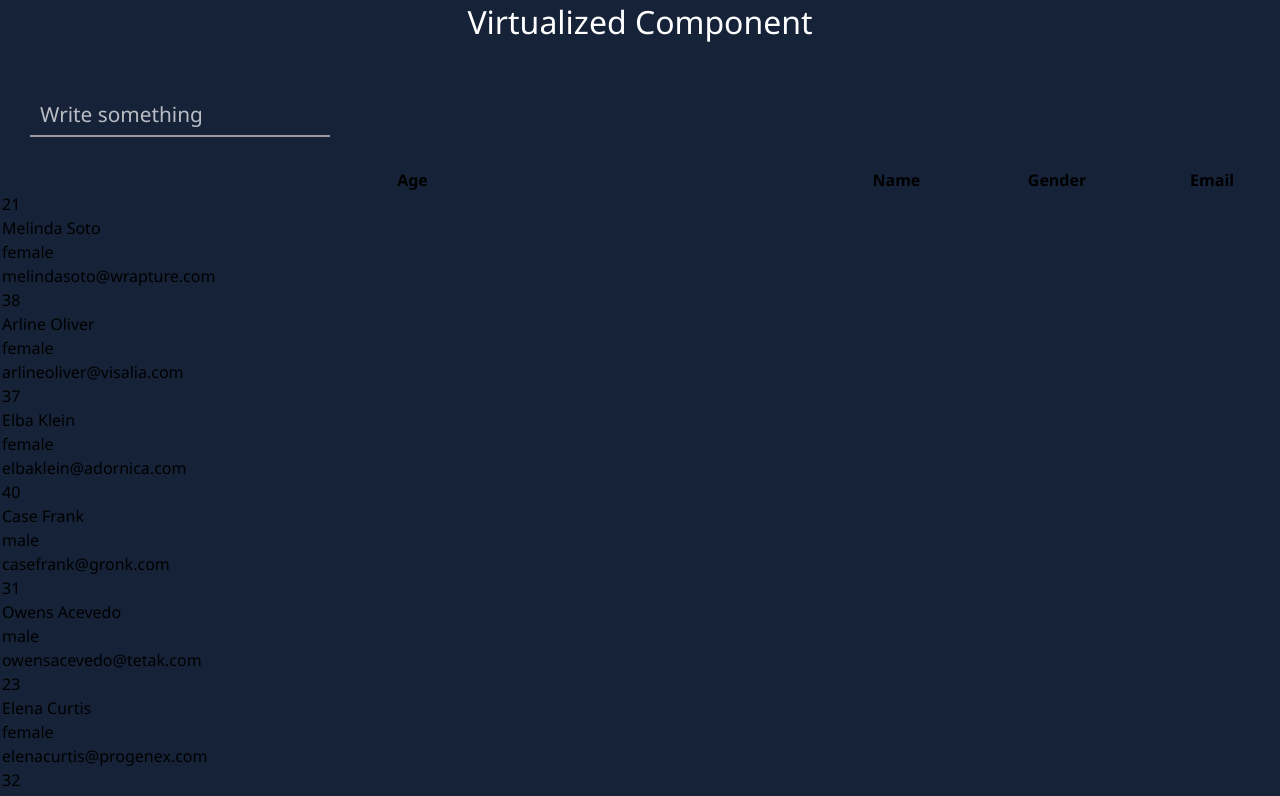
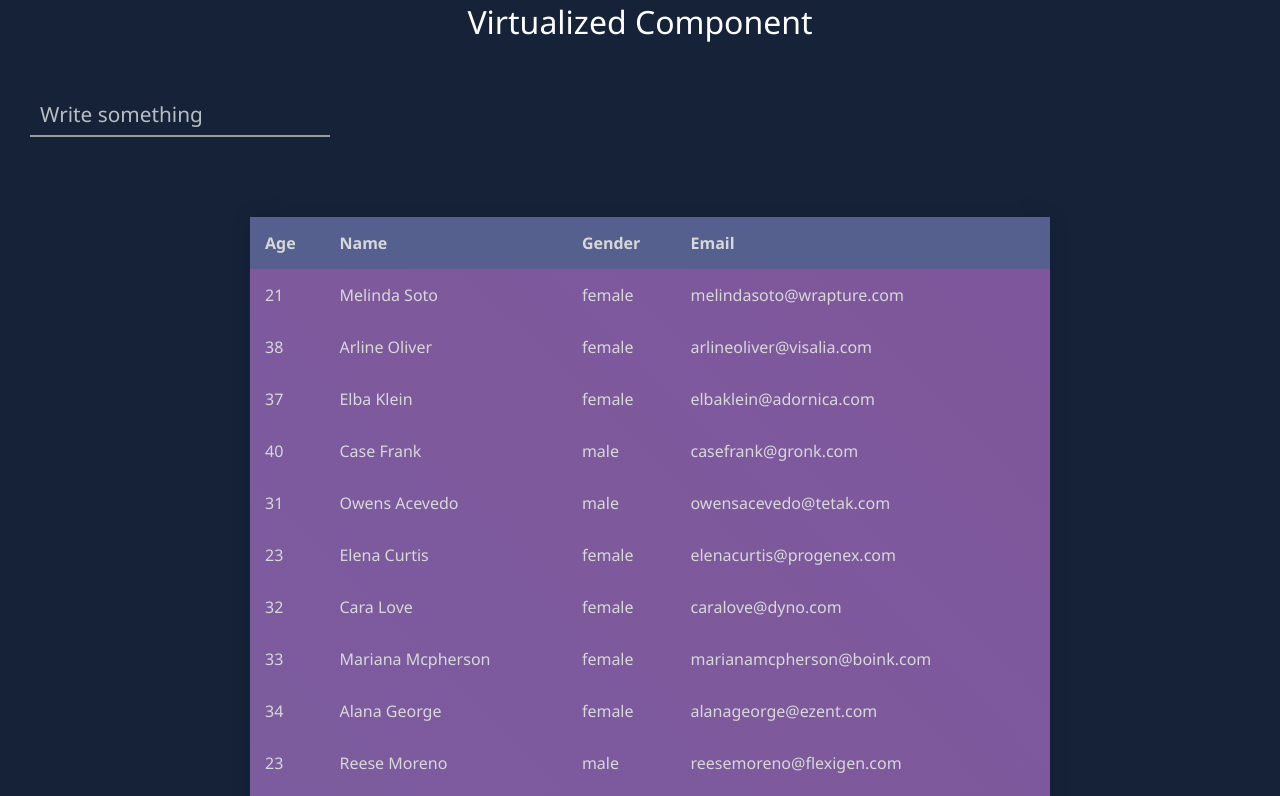
Before and after one commit to Hamzazaheer721/Webworkers-React-Typescript, a React (Create React App) app: page /virtualization in a window 1280 px wide. Shown: the top 796 px of the page. Built offline with nearby package versions, Linux system fonts and the light colour scheme.

Commit message:
!feat(CT-8): table styling completed

```diff
--- a/src/components/InputField/index.styled.ts
+++ b/src/components/InputField/index.styled.ts
@@ -19,6 +19,7 @@ export const InputField = styled.input`
 `
 
 export const InputWrapper = styled.div`
+  flex: 0.2;
   display: flex;
   margin: 50px 0 30px 30px;
 `
--- /dev/null
+++ b/src/components/Table/index.styled.ts
@@ -0,0 +1,40 @@
+import styled from 'styled-components'
+
+export const TableWrapper = styled.div`
+  background: linear-gradient(45deg, #2193b0, #5f2c82);
+  margin-top: 50px;
+  flex:0.7;
+  min-height: 500px;
+  height: 600px;
+  width: 800px;
+  border-radius: 5px;
+  margin-left: 20px;
+  align-self: center;
+`
+export const Table = styled.table`
+  width: 100%;
+  border-collapse: collapse;
+  overflow: hidden;
+  box-shadow: 0 0 20px rgba(0,0,0,0.1);
+  th{
+    font-weight: bold;
+  }
+
+  td{
+      font-weight: 100;
+  }
+  th,td {
+    padding: 15px;
+    background-color: rgba(255,255,255,0.2);
+      color: #d8d8d8;
+  }
+  th {
+    text-align: left;
+  }
+  thead > tr> th {
+      background-color: #55608f;
+  }
+  tbody > tr:hover {
+    background-color: rgba(255,255,255,0.3);
+  }
+`
--- a/src/components/Table/index.tsx
+++ b/src/components/Table/index.tsx
@@ -1,6 +1,7 @@
 /* eslint-disable no-console */
 import { FC, memo } from 'react';
 import IDataType from '../../helper/types';
+import { Table, TableWrapper } from './index.styled';
 
 interface ITableProps{
   data : IDataType[],
@@ -10,7 +11,8 @@ const TableComponent: FC<ITableProps> = memo(({ data, value }: ITableProps) => {
   console.log('Data', data)
   console.log('value', value)
   return (
-    <table>
+    <TableWrapper>
+      <Table>
         <thead>
           <tr>
             <th> Age </th>
@@ -19,15 +21,19 @@ const TableComponent: FC<ITableProps> = memo(({ data, value }: ITableProps) => {
             <th> Email </th>
           </tr>
         </thead>
+        <tbody>
           {data.map((row) => (
-        <tbody>
-          <tr>{row.age}</tr>
-          <tr>{row.name}</tr>
-          <tr>{row.gender}</tr>
-          <tr>{row.email}</tr>
+            // eslint-disable-next-line no-underscore-dangle
+            <tr id={row._id}>
+              <td>{row.age}</td>
+              <td>{row.name}</td>
+              <td>{row.gender}</td>
+              <td>{row.email}</td>
+            </tr>
+          ))}
         </tbody>
-      ))}
-    </table>
+      </Table>
+    </TableWrapper>
   )
 })
 
--- a/src/components/Virtualization/index.styled.ts
+++ b/src/components/Virtualization/index.styled.ts
@@ -1,7 +1,6 @@
 import styled from 'styled-components';
 
 export const Wrapper = styled.div`
-  position: absolute;
   height: 100%;
   width : 100%;
   background-color : black;
@@ -11,9 +10,10 @@ export const Wrapper = styled.div`
 `
 
 export const Heading = styled.h1`
-    color: white;
-    font-weight: lighter;
-    display: flex;
-    justify-content: center;
-    align-items: center;
+  flex: 0.1;
+  color: white;
+  font-weight: lighter;
+  display: flex;
+  justify-content: center;
+  align-items: center;
 `
```
Lines whose indentation alone changed are shown as unchanged.
